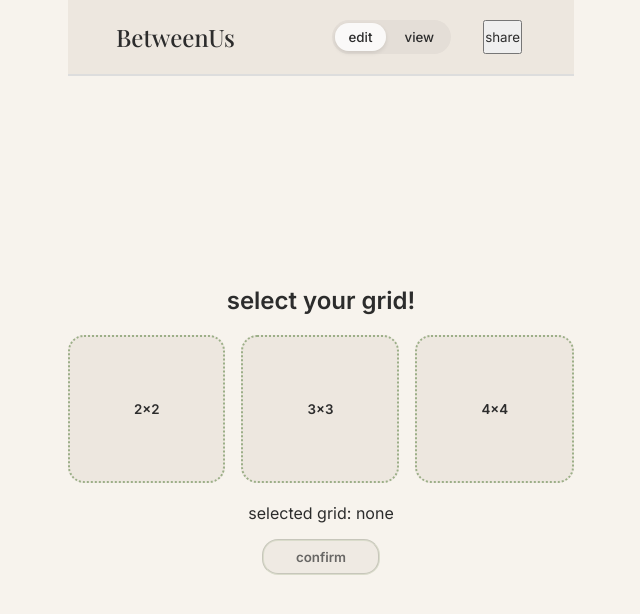
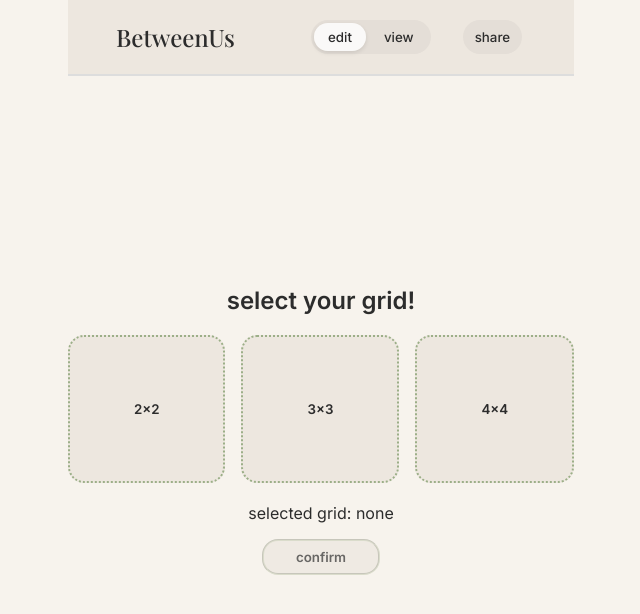
Before and after one commit to kabedont/BetweenUs, a React (Vite) app in the folder BetweenUs/: page / in a window 1280 px wide. Shown: the top 614 px of the page, without its empty margins (319-959 px from the left). Built offline with nearby package versions, Linux system fonts and the light colour scheme.

Commit message:
Style share button
Signed-off-by: kabedont <jjenniferjosephina@outlook.com>

```diff
--- a/BetweenUs/src/components/Header.css
+++ b/BetweenUs/src/components/Header.css
@@ -60,3 +60,19 @@
     background-color: #ffffffd4;
     box-shadow: 0 2px 4px rgba(0,0,0,0.1);
 }
+
+.share-btn{
+    background: #e4ded7;
+    border: none;
+    border-radius: 999px;
+    padding: 6px 12px;
+    font-family: 'Inter', sans-serif;
+    font-weight: 500;
+    color: #2c2c2c;
+    cursor: pointer;
+    transition: background-color 0.2s ease;
+}
+
+.share-btn:hover{
+    background-color: #d6cec4;
+}
```
